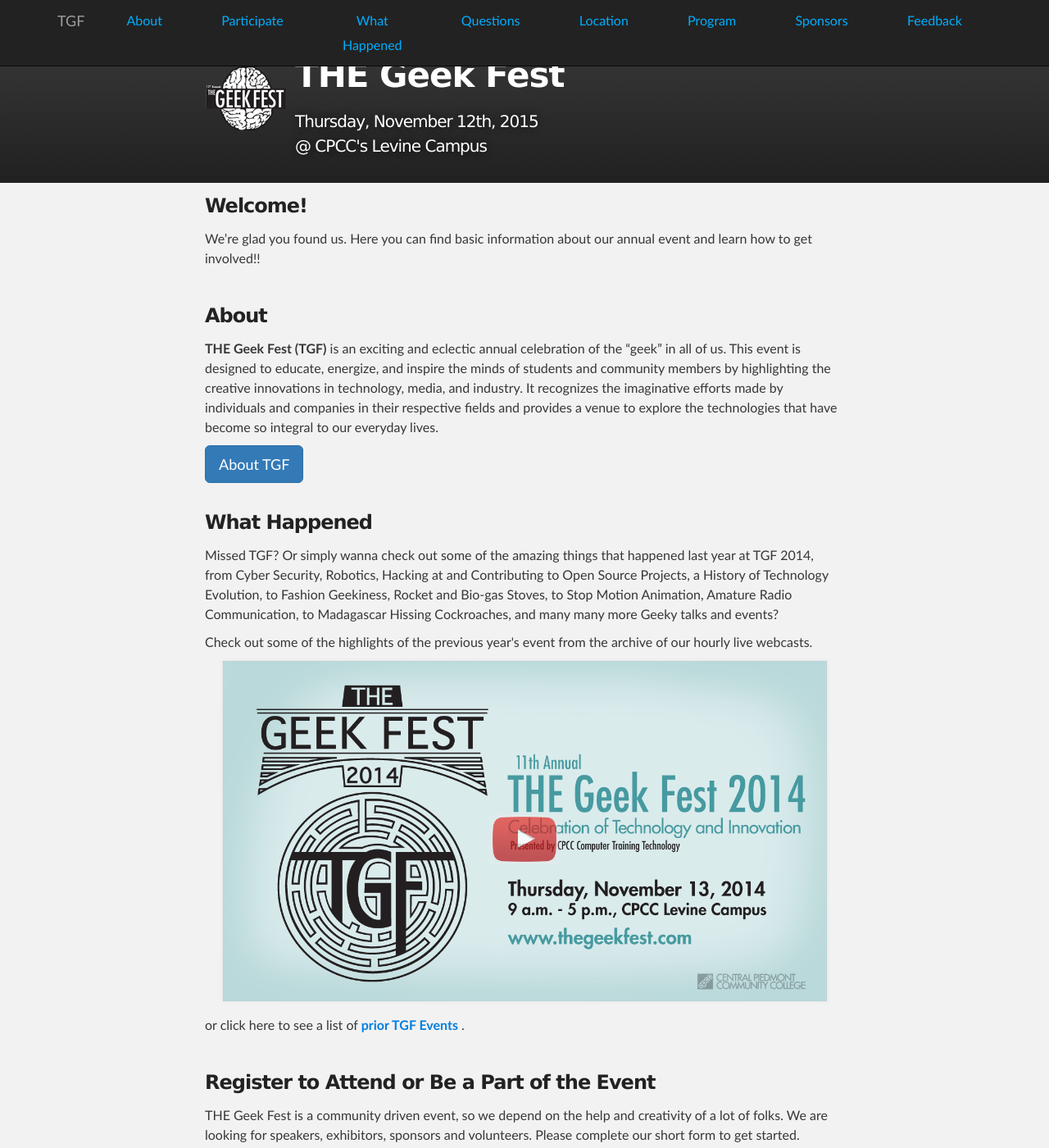
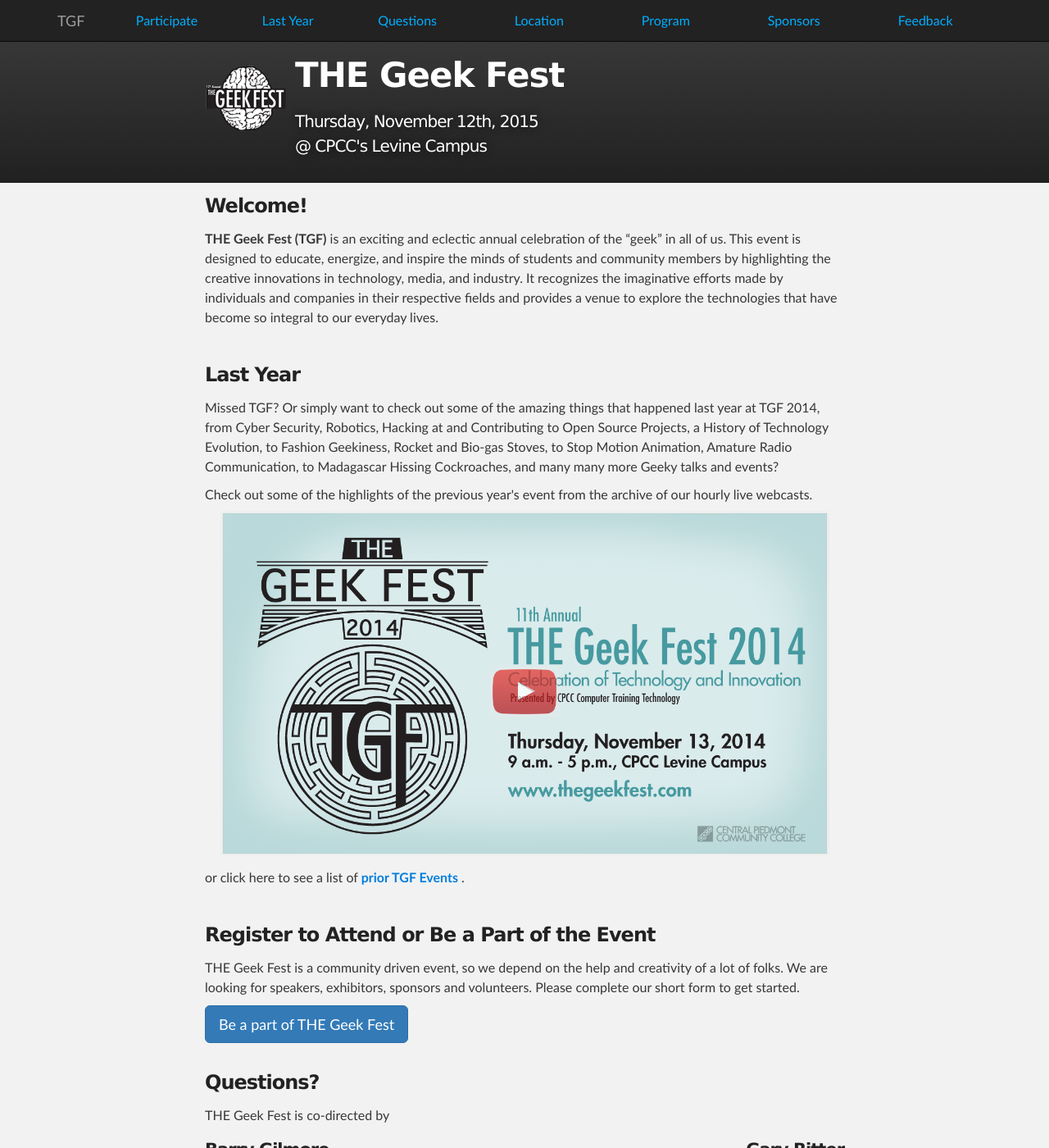
Before and after one commit to bkeyvani/thegeekfest.github.io, a Jekyll site: the page built from index.html, in a window 1280 px wide and 1400 px high. Shown: the whole window at 82% size. Built offline with Jekyll 4.4.1, drawn with Linux system fonts in a browser that asks for light colours; nearby versions of some CDN libraries.

Commit message:
updated homepage copy edits

```diff
--- a/index.html
+++ b/index.html
@@ -2,9 +2,8 @@
 layout: top
 theme: home
 navigation:
- - About: about
  - Participate: participate
- - 'What Happened': what-happened
+ - 'Last Year': last-year
  - Questions: questions
  - Location: location
  - Program: '//sites.google.com/a/cpcc.edu/tgf/program'
@@ -18,15 +17,6 @@
   </a>Welcome!
 </h3>
 
-<p>We’re glad you found us. Here you can find basic information about our annual
-event and learn how to get involved!!</p>
-
-<h3 class="section-heading">
-  <a name="about" class="anchor" href="#about">
-    <span class="octicon octicon-link"></span>
-  </a>About
-</h3>
-
 <p><strong>THE Geek Fest (TGF)</strong> is an exciting and eclectic annual
 celebration of the “geek” in all of us. This event is designed to educate,
 energize, and inspire the minds of students and community members by
@@ -35,45 +25,13 @@
 respective fields and provides a venue to explore the technologies that have
 become so integral to our everyday lives.</p>
 
-<div id="aboutTGF">
-  <!-- Button trigger modal -->
-  <button class="btn btn-primary btn-lg" data-toggle="modal"
-    data-target="#aboutTGFModal">
-    About TGF
-  </button>
-</div>
-<!-- Modal -->
-<div class="modal fade" id="aboutTGFModal" tabindex="-1" role="dialog"
-  aria-labelledby="aboutTGFModalLabel" aria-hidden="true">
-  <div class="modal-dialog">
-    <div class="modal-content">
-      <div class="modal-header">
-        <button type="button" class="close" data-dismiss="modal">
-          <span aria-hidden="true">&times;</span>
-          <span class="sr-only">Close</span>
-        </button>
-        <h4 class="modal-title" id="aboutTGFModalLabel">About TGF</h4>
-      </div><!-- /.modal-header -->
-      <div class="modal-body">
-        <iframe class="modal-iframe" src="//www.youtube.com/embed/sFX73BJWmkc"
-          frameborder="0" allowfullscreen width="100%" height="300"></iframe>
-      </div><!-- /.modal-body -->
-      <div class="modal-footer">
-        <button type="button" class="btn btn-default" data-dismiss="modal">
-          Close
-        </button>
-      </div><!-- /.modal-footer -->
-    </div><!-- /.modal-content -->
-  </div><!-- /.modal-dialog -->
-</div><!-- /.modal -->
-
 <h3 class="section-heading">
-  <a name="what-happened" class="anchor" href="#what-happened">
+  <a name="last-year" class="anchor" href="#last-year">
     <span class="octicon octicon-link"></span>
-  </a>What Happened
+  </a>Last Year
 </h3>
 
-<p>Missed TGF? Or simply wanna check out some of the amazing things that
+<p>Missed TGF? Or simply want to check out some of the amazing things that
 happened last year at TGF 2014, from Cyber Security, Robotics, Hacking at and
 Contributing to Open Source Projects, a History of Technology Evolution, to
 Fashion Geekiness, Rocket and Bio-gas Stoves, to Stop Motion Animation, Amature
@@ -128,7 +86,6 @@
       </address>
     </div>
   </li>
-  <span>+</span>
   <li class="last-item">
     <div class="contacts-container">
       <address>
```
